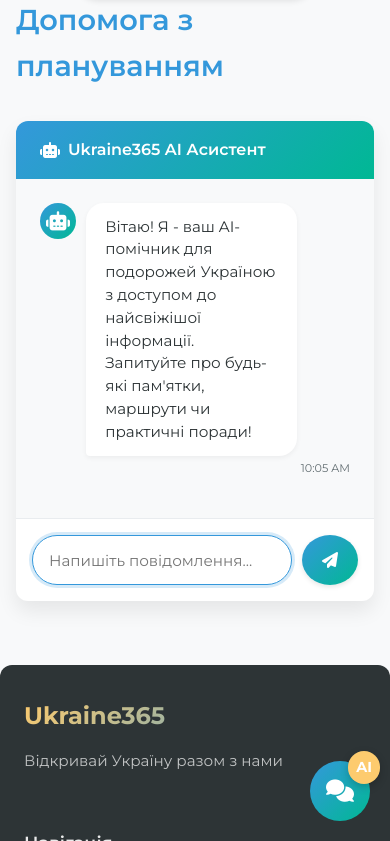
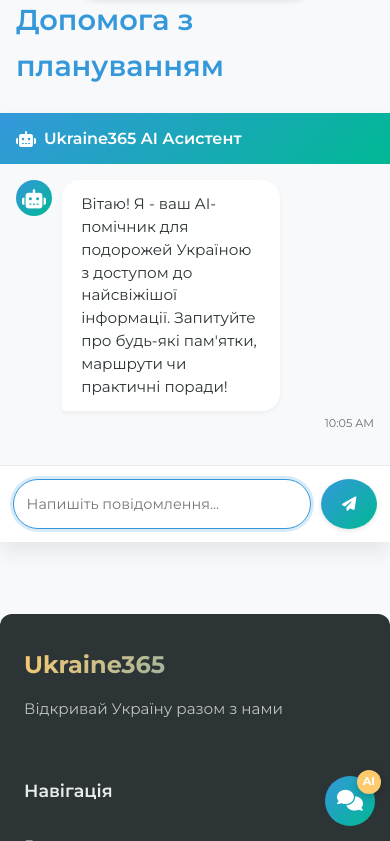
Before and after one commit to Ukraine365/tourism, a plain HTML site: page index.html in a window 390 px wide. Both pictures are taken after a click on the element 340 px from the left and 794 px from the top of the page. Shown: the part 946-1787 px from the top of the page. Drawn offline with nearby package versions, Linux system fonts and the light colour scheme.

Commit message:
Update index.html

```diff
--- a/index.html
+++ b/index.html
@@ -789,12 +789,16 @@
             display: flex;
             justify-content: space-between;
             align-items: center;
+            position: sticky;
+            top: 0;
+            z-index: 10;
         }
 
         .chat-header span {
             display: flex;
             align-items: center;
             gap: 8px;
+            font-size: 1.1rem;
         }
 
         .chat-body {
@@ -803,6 +807,7 @@
             overflow-y: auto;
             height: 350px;
             background-color: #f8f9fa;
+            scroll-behavior: smooth;
         }
 
         .chat-input-container {
@@ -810,6 +815,10 @@
             border-top: 1px solid var(--light-gray);
             display: flex;
             gap: 10px;
+            background: white;
+            position: sticky;
+            bottom: 0;
+            z-index: 10;
         }
 
         .chat-input {
@@ -825,6 +834,125 @@
         .chat-input:focus {
             border-color: var(--primary);
             box-shadow: 0 0 0 3px rgba(52, 152, 219, 0.2);
+        }
+
+        .chat-message {
+            margin-bottom: 1rem;
+            display: flex;
+            gap: 10px;
+            align-items: flex-start;
+            opacity: 0;
+            transform: translateY(20px);
+            animation: messageAppear 0.3s forwards;
+        }
+
+        @keyframes messageAppear {
+            to {
+                opacity: 1;
+                transform: translateY(0);
+            }
+        }
+
+        .chat-message-user {
+            justify-content: flex-end;
+        }
+
+        .chat-bubble {
+            max-width: 70%;
+            padding: 0.8rem 1.2rem;
+            border-radius: 18px;
+            font-size: 0.95rem;
+            line-height: 1.5;
+            position: relative;
+        }
+
+        .chat-bubble p {
+            margin: 0.5rem 0;
+        }
+
+        .chat-bubble p:first-child {
+            margin-top: 0;
+        }
+
+        .chat-bubble p:last-child {
+            margin-bottom: 0;
+        }
+
+        @media (max-width: 768px) {
+            .chat-container {
+                margin: 1rem -1rem;
+                border-radius: 0;
+                max-height: calc(100vh - 180px);
+            }
+
+            .chat-header {
+                padding: 0.8rem 1rem;
+            }
+
+            .chat-header span {
+                font-size: 1rem;
+            }
+
+            .chat-body {
+                height: auto;
+                padding: 1rem;
+            }
+
+            .chat-input-container {
+                padding: 0.8rem;
+            }
+
+            .chat-input {
+                padding: 0.6rem 0.8rem;
+                font-size: 0.9rem;
+            }
+
+            .chat-bubble {
+                max-width: 85%;
+                padding: 0.7rem 1rem;
+                font-size: 0.9rem;
+            }
+
+            .chat-avatar {
+                width: 32px;
+                height: 32px;
+                font-size: 1rem;
+            }
+
+            .chat-message {
+                margin-bottom: 0.8rem;
+                gap: 8px;
+            }
+
+            .chat-timestamp {
+                font-size: 0.65rem;
+            }
+
+            .typing-indicator {
+                padding: 8px 0;
+            }
+
+            .typing-indicator span {
+                width: 6px;
+                height: 6px;
+            }
+        }
+
+        @media (max-width: 480px) {
+            .chat-container {
+                margin: 0.5rem -1rem;
+                max-height: calc(100vh - 160px);
+            }
+
+            .chat-bubble {
+                max-width: 90%;
+            }
+
+            .chat-send-btn {
+                width: 40px;
+                height: 40px;
+                font-size: 0.9rem;
+            }
         }
 
         .chat-send-btn {
@@ -941,22 +1069,23 @@
         }
 
         .chat-toggle-btn {
-            background: linear-gradient(135deg, var(--primary), var(--secondary));
-            color: white;
+            position: fixed;
+            bottom: 30px;
+            right: 30px;
             width: 70px;
             height: 70px;
             border-radius: 50%;
-            position: fixed;
-            bottom: 25px;
-            right: 25px;
-            z-index: 1000;
+            background: linear-gradient(135deg, var(--primary), var(--secondary));
+            color: white;
+            border: none;
+            cursor: pointer;
             display: flex;
             align-items: center;
             justify-content: center;
-            font-size: 1.7rem;
-            box-shadow: 0 5px 15px rgba(0, 0, 0, 0.25);
-            cursor: pointer;
+            font-size: 1.8rem;
+            box-shadow: 0 4px 15px rgba(0, 0, 0, 0.2);
             transition: all 0.3s;
+            z-index: 1000;
         }
 
         .chat-toggle-btn::after {
@@ -974,8 +1103,8 @@
         }
 
         .chat-toggle-btn:hover {
-            transform: translateY(-5px) scale(1.05);
-            box-shadow: 0 8px 20px rgba(0, 0, 0, 0.3);
+            transform: scale(1.05);
+            box-shadow: 0 6px 20px rgba(0, 0, 0, 0.25);
         }
 
         .chat-toggle-btn i {
@@ -1003,24 +1132,36 @@
         }
 
         @media (max-width: 768px) {
-            .chat-container {
-                max-height: 500px;
-            }
-
-            .chat-body {
-                height: 280px;
-            }
-
             .chat-toggle-btn {
+                bottom: 20px;
+                right: 20px;
                 width: 60px;
                 height: 60px;
-                font-size: 1.4rem;
-                bottom: 20px;
-                right: 20px;
-            }
-
-            .chat-bubble {
-                max-width: 80%;
+                font-size: 1.5rem;
+            }
+
+            .chat-toggle-btn::after {
+                font-size: 0.8rem;
+                padding: 4px 7px;
+                top: -8px;
+                right: -8px;
+            }
+        }
+
+        @media (max-width: 480px) {
+            .chat-toggle-btn {
+                bottom: 15px;
+                right: 15px;
+                width: 50px;
+                height: 50px;
+                font-size: 1.3rem;
+            }
+
+            .chat-toggle-btn::after {
+                font-size: 0.7rem;
+                padding: 3px 6px;
+                top: -6px;
+                right: -6px;
             }
         }
     </style>
```
